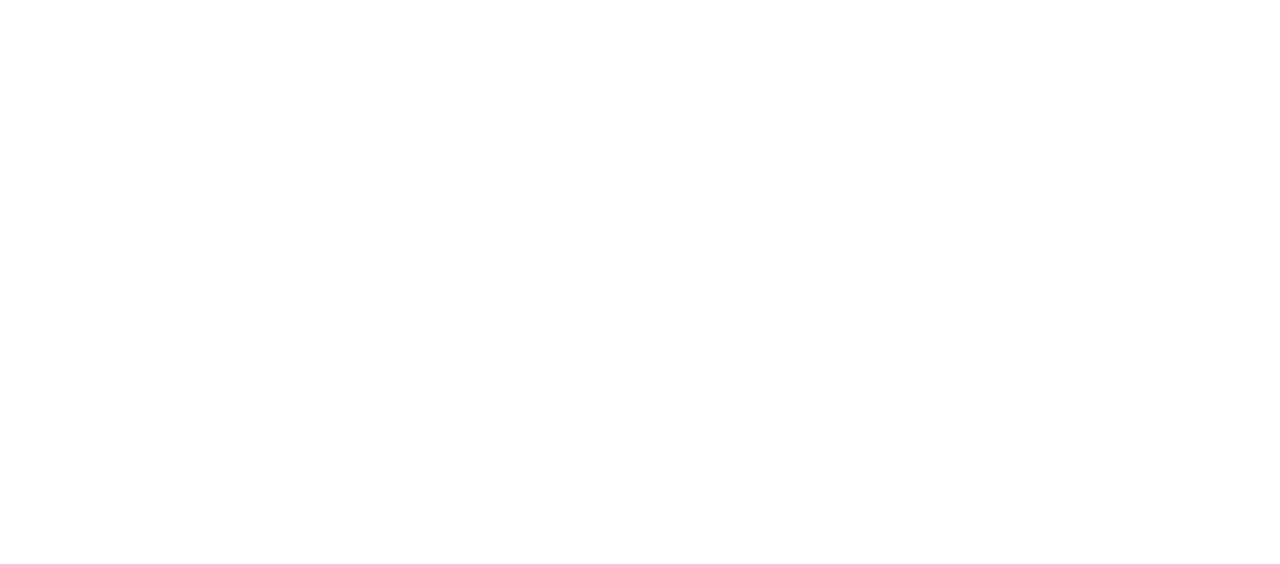
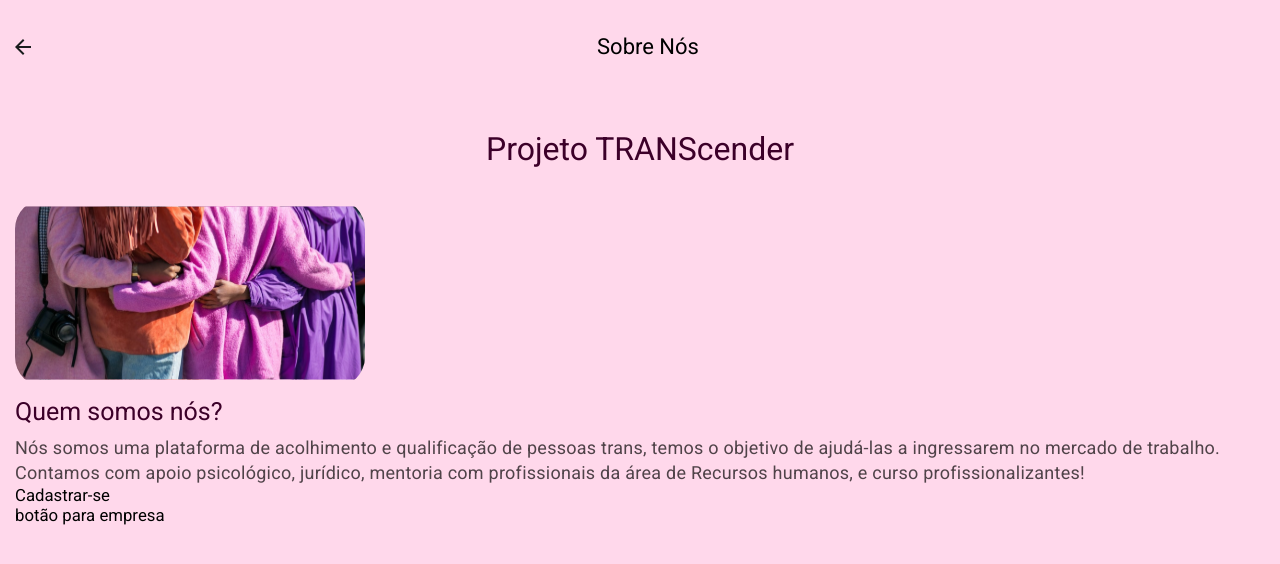
Before and after one commit to JessieZan/provihack-front, a React (Create React App) app in the folder provihack-frontend/: page /sobreNos in a window 1280 px wide. Before the commit this address had no page. Shown: the top 564 px of the page. Built offline with nearby package versions, Linux system fonts and the light colour scheme.

Commit message:
criação da pagina sobre nós

```diff
--- /dev/null
+++ b/provihack-frontend/src/pages/SobreNos/index.js
@@ -0,0 +1,36 @@
+import "./style.css";
+import { useNavigate } from "react-router-dom";
+import setinhaVoltar from "../../assets/setinhaVoltar.svg";
+import imagemAbraço from '../../assets/imagemAbraço.svg';
+
+function SobreNos () {
+  let navigate = useNavigate();
+
+  return (
+    <div className="body_sobreNos">
+        <header className="header-sobreNos">
+            <img src = {setinhaVoltar} className="btn-voltar" alt = 'setinha para voltar para pafina inicial' onClick={() => navigate("/")} />
+            <h1 className>Sobre Nós</h1>
+            <div></div>
+        </header>
+
+        <div className="container">
+            <div className="container-info">
+                <h1> Projeto TRANScender</h1>
+                <img src= {imagemAbraço} alt = 'pessoas se abraçando' />
+                <h2> Quem somos nós? </h2>
+                <p>
+                    Nós somos uma plataforma de acolhimento e qualificação de pessoas trans, temos o objetivo de ajudá-las a ingressarem no mercado de trabalho. Contamos com apoio psicológico, jurídico, mentoria com profissionais da área de Recursos humanos, e curso profissionalizantes!
+                </p>
+            </div>
+            <div className="btn-cadastrar">
+                <button className="btn-cadastro">Cadastrar-se</button>
+            </div>
+        </div>
+
+        <footer className="area para empresa">botão para empresa</footer>
+    </div>
+  );
+}
+
+export default SobreNos;
--- /dev/null
+++ b/provihack-frontend/src/pages/SobreNos/style.css
@@ -0,0 +1,73 @@
+* {
+    margin: 0;
+    padding: 0;
+    box-sizing: border-box;
+}
+
+.body_sobreNos{
+    min-height: 100vh;
+    width: 100vw;
+    display: flex;
+    flex-direction: column;
+    background-color: #FFD8EB;
+    padding: 15px;
+}
+
+.header-sobreNos {
+    display: flex;
+    justify-content: space-between;
+    padding: 18px 0px;
+    margin-bottom: 50px;
+}
+
+.header-sobreNos h1 {
+    font-family: 'Roboto', sans-serif;
+    font-style: normal;
+    font-weight: normal;
+    font-size: 22px;
+    line-height: 28px;
+}
+
+.container-info {
+    display: flex;
+    flex-direction: column;
+}
+
+.container-info h1{
+    font-family: 'Roboto', sans-serif;
+    font-style: normal;
+    font-weight: normal;
+    font-size: 32px;
+    line-height: 40px;
+    color: #3C0029;
+    align-self: stretch;
+    text-align: center;
+    margin-bottom: 30px;
+}
+
+.container-info img {
+    width: 350px;
+    height: 188px;
+    border-radius: 30px;
+    margin-bottom: 10px;
+}
+
+.container-info h2 {
+    font-family: 'Roboto', sans-serif;
+    font-style: normal;
+    font-weight: normal;
+    font-size: 25px;
+    line-height: 30px;
+    color: #3C0029;
+    margin-bottom: 8px;
+}
+
+.container-info p {
+    font-family: 'Roboto', sans-serif;
+    font-style: normal;
+    font-weight: normal;
+    font-size: 18px;
+    line-height: 25px;
+    letter-spacing: 0.25px;
+    color: #504349;
+}
--- a/provihack-frontend/src/routes.js
+++ b/provihack-frontend/src/routes.js
@@ -12,6 +12,7 @@ import SignUp from './pages/SignUp'
 import AuthProvider from './contexts/AuthContext/AuthProvider'
 import useAuthProvider from './hooks/useAuthProvider'
 import SearchResults from './pages/SearchResults'
+import SobreNos from './pages/SobreNos'
 
 function MainRoutes() {
   function ProtectedRoutes(props) {
@@ -24,6 +25,7 @@ function MainRoutes() {
         <Route path="/" element={<Welcome />} />
         <Route path="/login" element={<Login />} />
         <Route path="/signup" element={<SignUp />} />
+        <Route path="/sobreNos" element={<SobreNos />} />
         <Route
           path="/search"
           element={
```
Also changed, not shown: provihack-frontend/src/assets/imagemAbraço.svg (added), provihack-frontend/src/assets/setinhaVoltar.svg (added).
